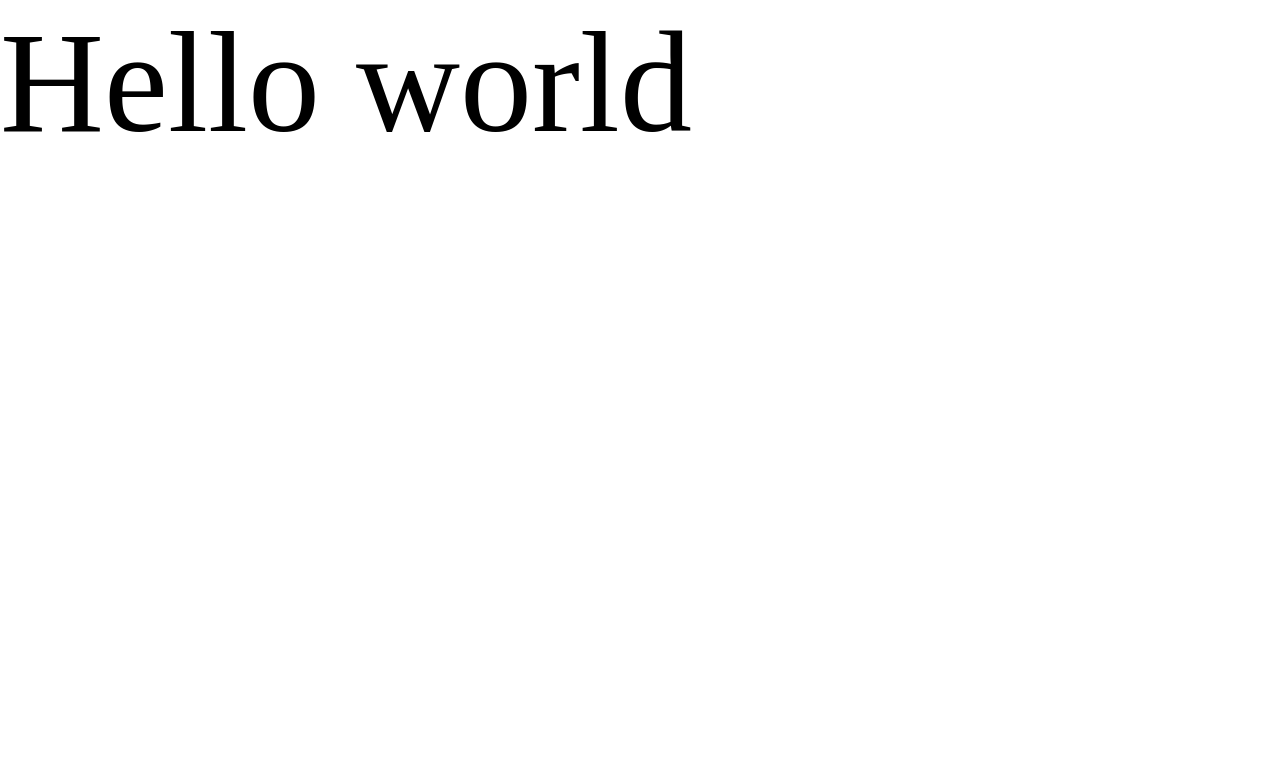
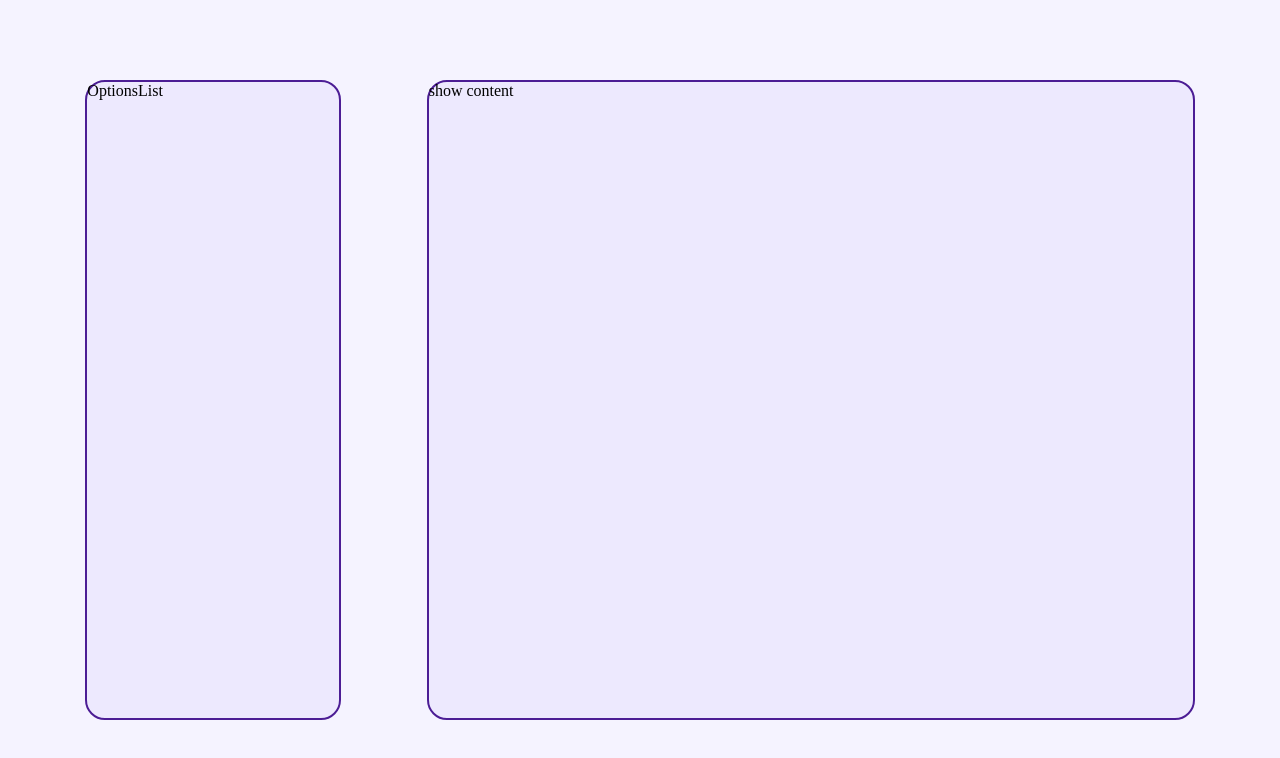
Before and after one commit to Bahram-Ab/todo-list, a React (Create React App) app: page / in a window 1280 px wide. Shown: the top 758 px of the page. Built offline with nearby package versions, Linux system fonts and the light colour scheme; the HTML template or start-up script is replaced by a standard one; a web font is replaced by a local one.

Commit message:
primary template was made

```diff
--- a/src/App.css
+++ b/src/App.css
@@ -0,0 +1,8 @@
+main {
+  width: 100%;
+  min-height: 100vh;
+  display: flex;
+  align-items: center;
+  justify-content: space-evenly;
+  background: #f5f3ff;
+}
--- a/src/App.js
+++ b/src/App.js
@@ -1,7 +1,13 @@
 import "./App.css";
-
+import OptionsList from "./components/containers/OptionsList/OptionsList";
+import ShowContent from "./components/containers/ShowContent/ShowContent";
 function App() {
-  return <p>Hello world</p>;
+  return (
+    <main className="main">
+      <OptionsList />
+      <ShowContent />
+    </main>
+  );
 }
 
 export default App;
--- /dev/null
+++ b/src/components/containers/OptionsList/OptionsList.jsx
@@ -0,0 +1,12 @@
+import React from "react";
+import styles from "./optionList.module.css";
+
+function OptionsList() {
+  return (
+    <section className={styles.container}>
+      <p>OptionsList</p>
+    </section>
+  );
+}
+
+export default OptionsList;
--- /dev/null
+++ b/src/components/containers/OptionsList/optionList.module.css
@@ -0,0 +1,10 @@
+.container {
+  width: calc(80% / 4);
+  height: 80vh;
+  display: flex;
+  flex-direction: column;
+  align-items: flex-start;
+  background-color: #ede9fe;
+  border: 2px solid #4c1d95;
+  border-radius: 20px;
+}
--- /dev/null
+++ b/src/components/containers/ShowContent/ShowContent.jsx
@@ -0,0 +1,12 @@
+import React from "react";
+import styles from "./showContent.module.css";
+
+function ShowContent() {
+  return (
+    <section className={styles.container}>
+      <p>show content</p>
+    </section>
+  );
+}
+
+export default ShowContent;
--- /dev/null
+++ b/src/components/containers/ShowContent/showContent.module.css
@@ -0,0 +1,10 @@
+.container {
+  width: calc((80% / 4) * 3);
+  height: 80vh;
+  display: flex;
+  flex-direction: column;
+  align-items: flex-start;
+  background-color: #ede9fe;
+  border: 2px solid #4c1d95;
+  border-radius: 20px;
+}
--- a/src/index.css
+++ b/src/index.css
@@ -3,7 +3,7 @@
   padding: 0;
   box-sizing: border-box;
   font-family: "NotoSans";
-  font-size: 3rem;
+  font-size: 1rem;
 }
 
 @font-face {
```
